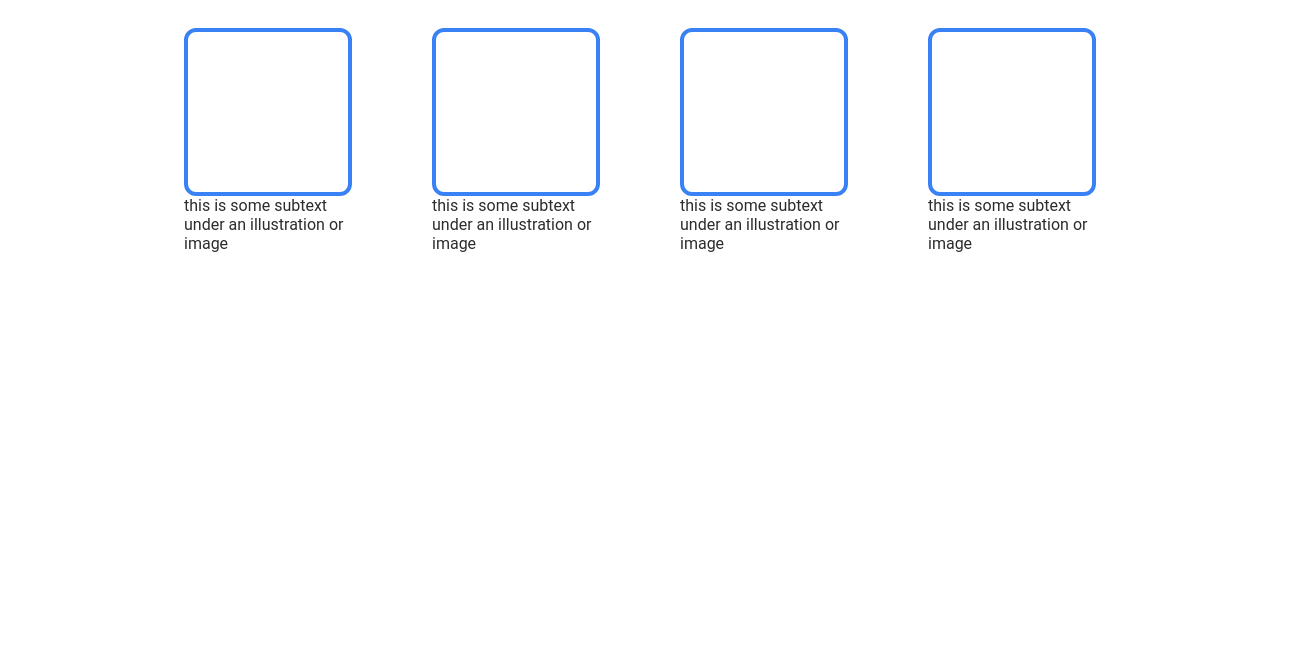
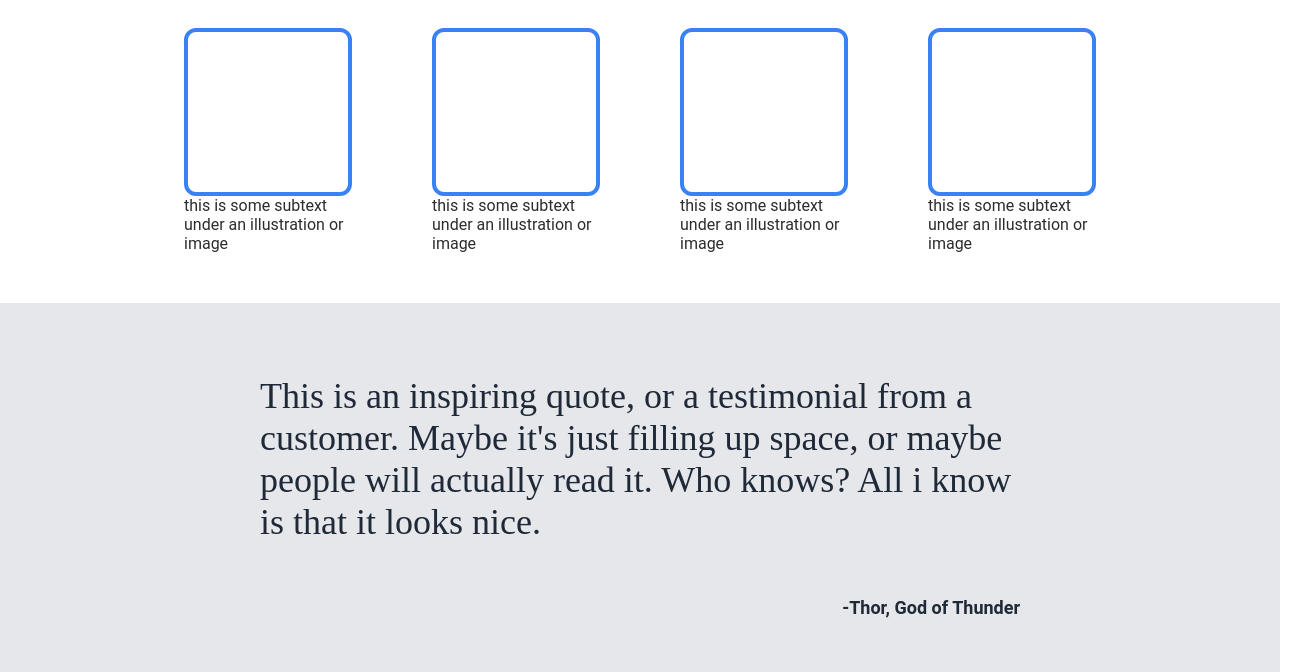
Before and after one commit to mootxed/landing_page, a plain HTML site: page index.html in a window 1280 px wide. Shown: the part 680-1352 px from the top of the page, 1311 px wide, since content can reach past the window. Before the commit the page ends 983 px from the top, so only its background shows below. Drawn offline with Linux system fonts and the light colour scheme.

Commit message:
added article

```diff
--- a/index.html
+++ b/index.html
@@ -48,5 +48,15 @@
             </div>
         </div>
     </main>
+    <article class="quotation">
+        <p class="quotation-text">
+            This is an inspiring quote, or a testimonial from a customer.
+            Maybe it's just filling up space, or maybe people will actually read it.
+            Who knows? All i know is that it looks nice.
+        </p>
+        <p class="quotation-author">
+            -Thor, God of Thunder
+        </p>
+    </article>
 </body>
 </html>
--- a/style.css
+++ b/style.css
@@ -58,9 +58,9 @@ a {
     color: #E5E7EB;
 }
 
-/* .header_text {
+.header_text {
     padding-right: 64px;
-} */
+}
 
 .img {
     padding: 80px 304px;
@@ -107,3 +107,25 @@ a {
     color: rgb(44, 44, 44);
     margin: 0px 40px;
 }
+
+/* article */
+
+.quotation {
+    background-color: #E5E7EB;
+    display: flex;
+    flex-direction: column;
+    padding: 36px 260px;
+}
+
+.quotation-text {
+    font-family: "light italic";
+    color: #1F2937;
+    font-size: 36px;
+}
+
+.quotation-author {
+    text-align: end;
+    color: #1F2937;
+    font-size: 18px;
+    font-weight: bold;
+}
```
